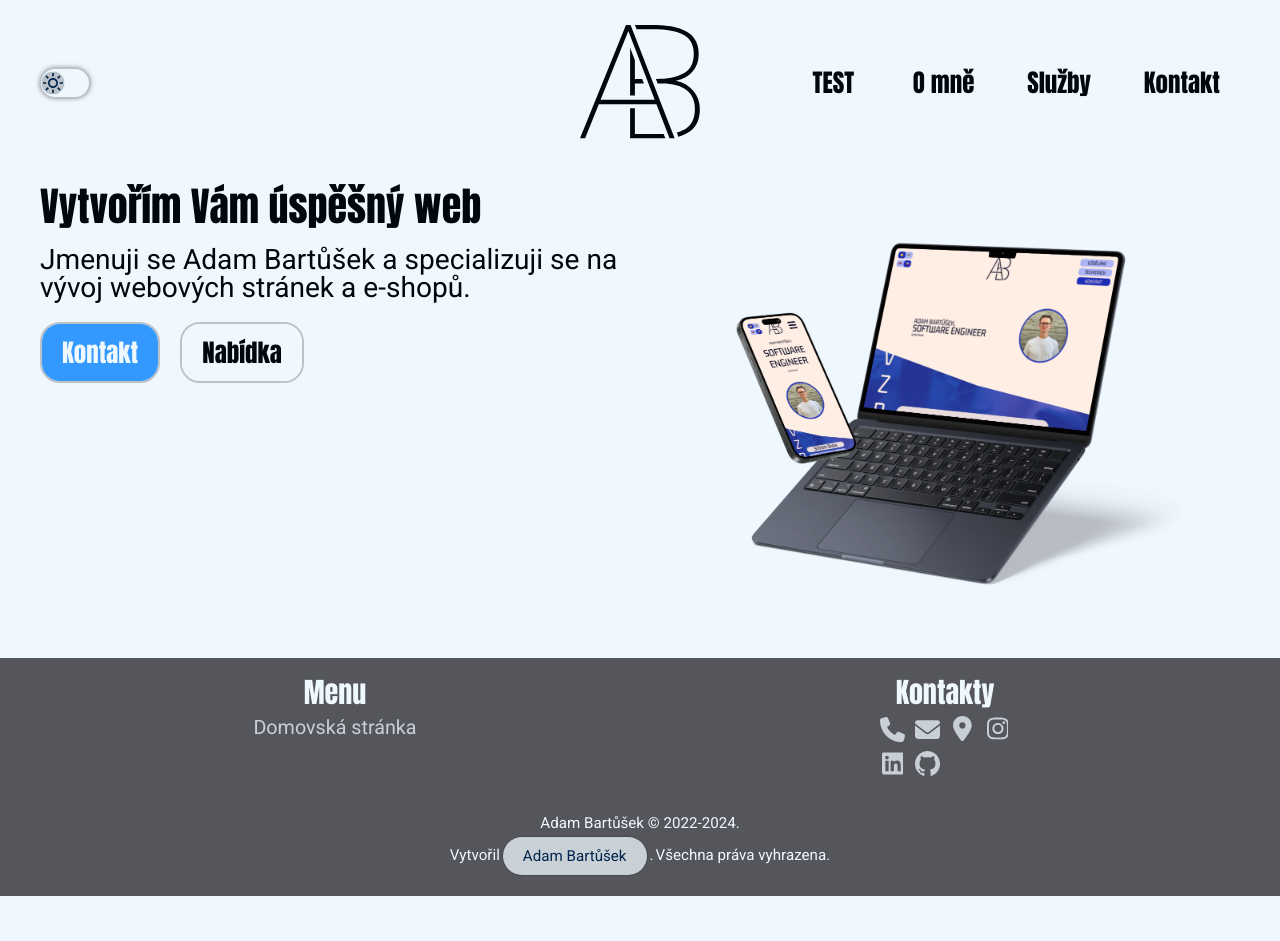
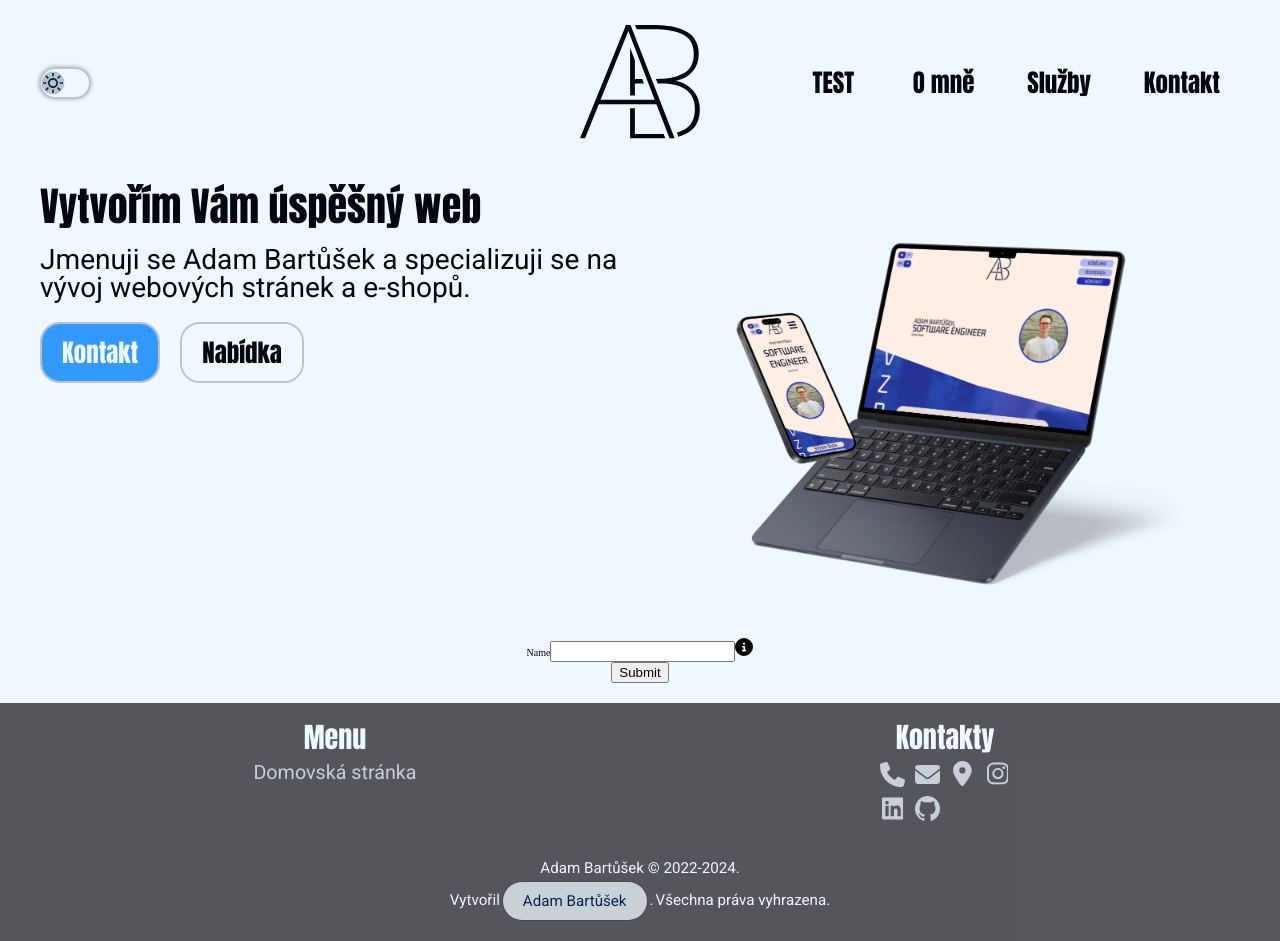
Before and after one commit to adambprograming/NextJsTemplate, a Next.js app: page / in a window 1280 px wide. Before the commit the page ends 896 px from the top, so only its background shows below. Built offline with nearby package versions, Linux system fonts and the light colour scheme.

Commit message:
Form -ADd

```diff
--- a/app/page.jsx
+++ b/app/page.jsx
@@ -1,3 +1,4 @@
+"use client"
 // Styles
 import styles from "./page.module.scss";
 // Public & Assets
@@ -8,11 +9,22 @@ import HeroImg from "@/public/hero.png"
 
 // Componenets
 import HeroSection from "@/containers/hero/hero.container";
+import { Form, FormRow, FormBtnSubmit } from "@/components/form/form.component";
+import FormInputName from "@/components/form/form-input-name.component";
 
 export default function Home() {
+  const handleSubmit = (formdata) => {
+   console.log(formdata);
+  }
   return (
     <main className={`${styles.main}`}>
       <HeroSection imgSrc={HeroImg} />
+      <Form onSubmit={handleSubmit}>
+        <FormRow>
+          <FormInputName />
+        </FormRow>
+        <FormBtnSubmit />
+      </Form>
     </main>
   );
 }
--- /dev/null
+++ b/components/form/form-input-name.component.jsx
@@ -0,0 +1,47 @@
+"use client";
+// Styles
+import styles from "./form.module.scss";
+// Public & Assets
+import IconInfoCircle from "../svgs/info-circle.component";
+// React/Next Functions
+import { useState } from "react";
+// Context & Actions
+
+// Componenets
+
+/*
+INSTRUCTIONS
+
+*/
+
+const FormInputName = ({ value, onChange }) => {
+
+  const validateInputName = (e) => {
+    const phonePattern = /^[0-9]{9,12}$/;
+    const value = e.target.value;
+
+    if (!phonePattern.test(value)) {
+      setError("Phone must be between 9 and 12 digits");
+    } else {
+      setError("");
+    }
+  };
+
+  return (
+    <div className={styles.inputContainer}>
+      <label htmlFor="name">Name</label>
+      <input
+        type="text"
+        // id="name"
+        name="name"
+        // value={value}
+        // onChange={onChange}
+        formNoValidate={false}
+        onBlur={validateInputName}
+      />
+    <IconInfoCircle />
+    </div>
+  );
+};
+
+export default FormInputName;
--- /dev/null
+++ b/components/form/form.component.jsx
@@ -0,0 +1,54 @@
+"use client";
+// Styles
+import styles from "./form.module.scss";
+// Public & Assets
+
+// React/Next Functions
+import { useRef } from "react";
+// Context & Actions
+
+// Componenets
+
+/*
+INSTRUCTIONS
+
+*/
+
+export const Form = ({ children, onSubmit }) => {
+  const formRef = useRef();
+
+  const handleSubmit = (e) => {
+    e.preventDefault();
+    const formData = new FormData(formRef.current);
+    const data = Object.fromEntries(formData);
+    onSubmit(data);
+  };
+
+  return (
+    <form className={`${styles.form}`} ref={formRef} onSubmit={handleSubmit}>
+      {children}
+    </form>
+  );
+};
+
+/*
+ROW
+Should be used if more items should be in one row
+*/
+
+export const FormRow = ({ children }) => {
+  return <div className={`${styles.formRow}`}>{children}</div>;
+};
+
+/*
+BTN Submit
+Final submit button
+*/
+
+export const FormBtnSubmit = () => {
+  return (
+    <button type="submit" className={styles.submitBtn}>
+      Submit
+    </button>
+  );
+};
```
Also changed, not shown: components/form/form.module.scss (added).
